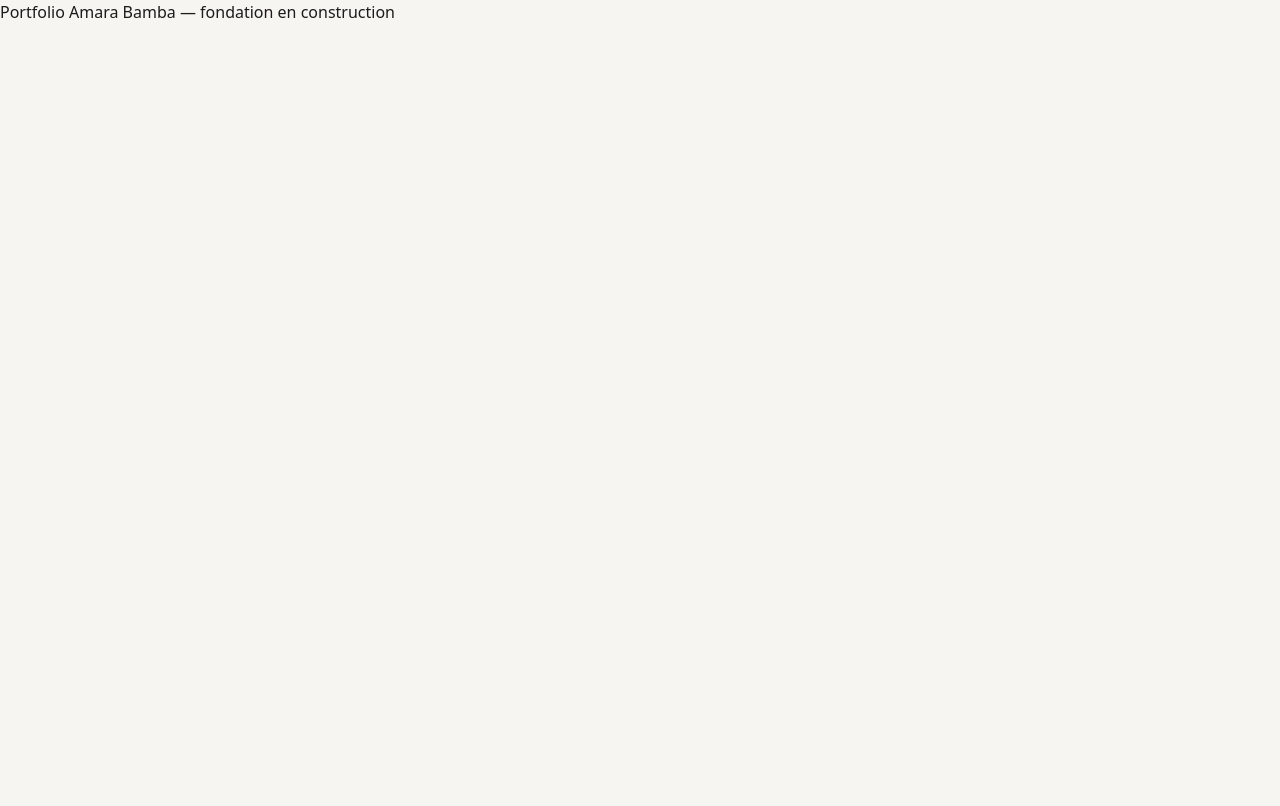
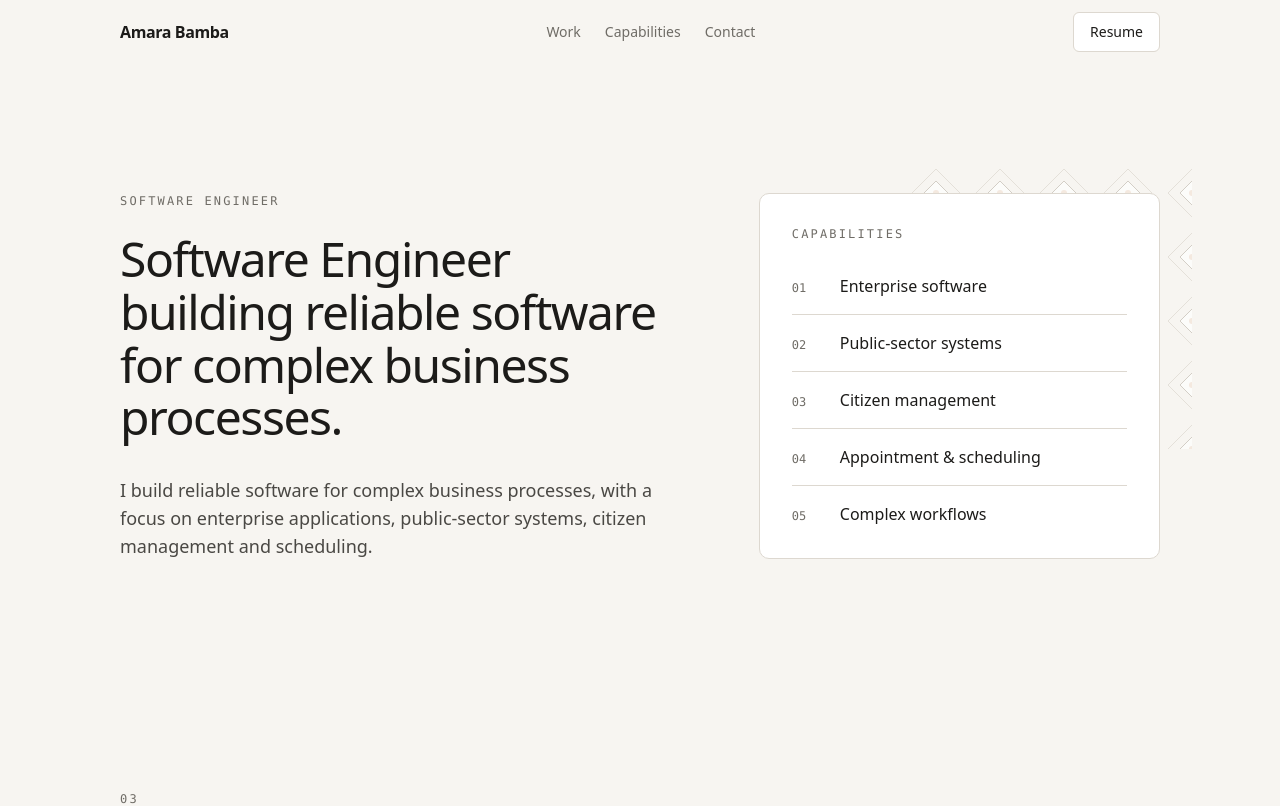
Before and after one commit to amarabamba/amara-portfolio, a React (Vite) app: page / in a window 1280 px wide. Shown: the top 806 px of the page. Built offline with nearby package versions, Linux system fonts and the light colour scheme; a web font is replaced by a local one.

Commit message:
feat: add site header, footer and app shell
- sticky header with mobile menu, Escape closes with focus restored
- english aria labels and visible focus states
- minimal documentary footer

```diff
--- a/src/App.tsx
+++ b/src/App.tsx
@@ -1,5 +1,26 @@
+import { LazyMotion, MotionConfig, domAnimation } from 'motion/react'
+import { SiteHeader } from '@/components/site-header'
+import { Hero } from '@/components/hero'
+import { Work } from '@/components/work'
+import { Capabilities } from '@/components/capabilities'
+import { Contact } from '@/components/contact'
+import { Footer } from '@/components/footer'
+
 function App() {
-  return <main>Portfolio Amara Bamba — fondation en construction</main>
+  return (
+    <LazyMotion features={domAnimation} strict>
+      <MotionConfig reducedMotion="user">
+        <SiteHeader />
+        <main>
+          <Hero />
+          <Work />
+          <Capabilities />
+          <Contact />
+        </main>
+        <Footer />
+      </MotionConfig>
+    </LazyMotion>
+  )
 }
 
 export default App
--- /dev/null
+++ b/src/components/footer.tsx
@@ -0,0 +1,38 @@
+import { Container } from '@/components/container'
+import { footerNav } from '@/content/site'
+
+export function Footer() {
+  return (
+    <footer className="border-t border-line">
+      <Container className="flex flex-col gap-8 py-12">
+        <div className="flex flex-col justify-between gap-8 sm:flex-row sm:items-end">
+          <div>
+            <p className="text-base font-semibold text-ink">Amara Bamba</p>
+            <p className="mt-1 text-sm text-muted-foreground">
+              Software Engineer
+            </p>
+          </div>
+
+          <nav aria-label="Footer">
+            <ul className="flex flex-wrap gap-x-6 gap-y-2">
+              {footerNav.map((item) => (
+                <li key={item.href}>
+                  <a
+                    href={item.href}
+                    className="text-sm text-muted-foreground underline-offset-4 hover:text-ink hover:underline focus-visible:outline-2 focus-visible:outline-offset-2 focus-visible:outline-ember"
+                  >
+                    {item.label}
+                  </a>
+                </li>
+              ))}
+            </ul>
+          </nav>
+        </div>
+
+        <p className="font-mono text-xs text-muted-foreground">
+          © 2026 Amara Bamba
+        </p>
+      </Container>
+    </footer>
+  )
+}
--- /dev/null
+++ b/src/components/site-header.tsx
@@ -0,0 +1,116 @@
+import { useEffect, useRef, useState } from 'react'
+import { Menu, X } from 'lucide-react'
+import { cn } from '@/lib/utils'
+import { Container } from '@/components/container'
+import { buttonVariants } from '@/components/ui/button'
+import { headerNav, resumeHref } from '@/content/site'
+
+const NAV_LINK =
+  'inline-flex min-h-10 items-center px-3 text-sm text-muted-foreground transition-colors hover:text-ink focus-visible:outline-2 focus-visible:outline-offset-2 focus-visible:outline-ember'
+
+export function SiteHeader() {
+  const [scrolled, setScrolled] = useState(false)
+  const [open, setOpen] = useState(false)
+  const toggleRef = useRef<HTMLButtonElement>(null)
+
+  useEffect(() => {
+    const onScroll = () => setScrolled(window.scrollY > 4)
+    onScroll()
+    window.addEventListener('scroll', onScroll, { passive: true })
+    return () => window.removeEventListener('scroll', onScroll)
+  }, [])
+
+  useEffect(() => {
+    if (!open) return
+    const onKeyDown = (event: KeyboardEvent) => {
+      if (event.key === 'Escape') {
+        setOpen(false)
+        toggleRef.current?.focus()
+      }
+    }
+    window.addEventListener('keydown', onKeyDown)
+    return () => window.removeEventListener('keydown', onKeyDown)
+  }, [open])
+
+  return (
+    <header
+      className={cn(
+        'sticky top-0 z-50 border-b transition-colors duration-200',
+        scrolled ? 'border-line bg-surface' : 'border-transparent bg-transparent',
+      )}
+    >
+      <Container className="flex h-16 items-center justify-between gap-4">
+        <a
+          href="#top"
+          className="inline-flex min-h-10 items-center text-base font-semibold tracking-tight text-ink focus-visible:outline-2 focus-visible:outline-offset-2 focus-visible:outline-ember"
+        >
+          Amara Bamba
+        </a>
+
+        <nav aria-label="Primary navigation" className="hidden items-center md:flex">
+          {headerNav.map((item) => (
+            <a key={item.href} href={item.href} className={NAV_LINK}>
+              {item.label}
+            </a>
+          ))}
+        </nav>
+
+        <div className="flex items-center gap-2">
+          <a
+            href={resumeHref}
+            target="_blank"
+            rel="noreferrer"
+            className={cn(
+              buttonVariants({ variant: 'secondary' }),
+              'hidden min-h-10 px-4 sm:inline-flex',
+            )}
+          >
+            Resume
+          </a>
+
+          <button
+            type="button"
+            ref={toggleRef}
+            onClick={() => setOpen((value) => !value)}
+            aria-expanded={open}
+            aria-controls="site-nav"
+            className="grid size-10 place-items-center rounded-control text-ink focus-visible:outline-2 focus-visible:outline-offset-2 focus-visible:outline-ember md:hidden"
+          >
+            {open ? <X className="size-5" /> : <Menu className="size-5" />}
+            <span className="sr-only">
+              {open ? 'Close menu' : 'Open menu'}
+            </span>
+          </button>
+        </div>
+      </Container>
+
+      {open ? (
+        <nav id="site-nav" aria-label="Mobile navigation" className="border-t border-line bg-surface md:hidden">
+          <Container className="flex flex-col pb-6 pt-2">
+            {headerNav.map((item) => (
+              <a
+                key={item.href}
+                href={item.href}
+                onClick={() => setOpen(false)}
+                className="inline-flex min-h-11 items-center border-b border-line text-sm text-body last:border-b-0 hover:text-ink"
+              >
+                {item.label}
+              </a>
+            ))}
+            <a
+              href={resumeHref}
+              target="_blank"
+              rel="noreferrer"
+              className={cn(
+                buttonVariants({ variant: 'secondary' }),
+                'mt-4 min-h-11 self-start px-4',
+              )}
+            >
+              Resume
+            </a>
+          </Container>
+        </nav>
+      ) : null}
+    </header>
+  )
+}
```
